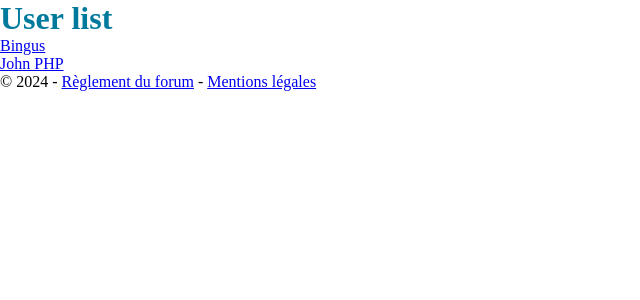
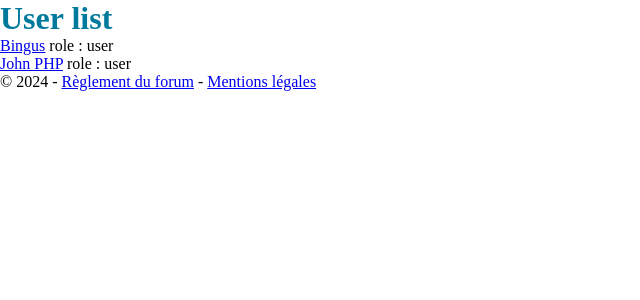
Before and after one commit to AHdev67/ForumAH, a PHP site: page /index.php?action=users in a window 1280 px wide. Shown: the part 36-336 px from the top of the page, without its empty margins (0-640 px from the left). Run offline with PHP 8.4, Linux system fonts and the light colour scheme; data comes from the database, SQL or seed files in the repository; data that the repository does not hold is empty; some libraries are stand-ins or nearby versions.

Commit message:
added role display

```diff
--- a/view/security/users.php
+++ b/view/security/users.php
@@ -6,5 +6,15 @@
 
 <?php
 foreach($users as $user ){ ?>
-    <p><a href="index.php?ctrl=security&action=profile&id=<?= $user->getId() ?>"><?= $user->getUsername() ?></a></p>
+    <p>
+        <a href="index.php?ctrl=security&action=profile&id=<?= $user->getId() ?>"><?= $user->getUsername() ?></a>
+        role :
+        <?php
+        if($user->getRole() == "role_admin"){ ?>
+            administrator
+        <?php }
+        else{ ?>
+            user
+        <?php } ?>
+    </p>
 <?php }
```
